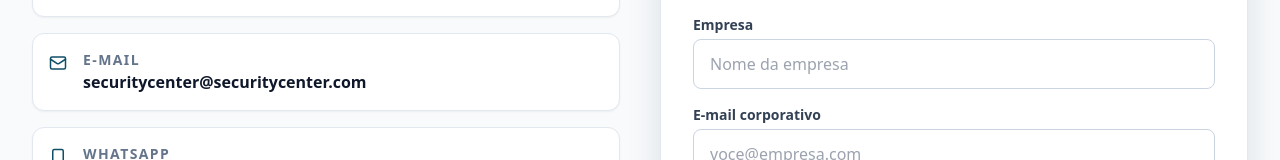
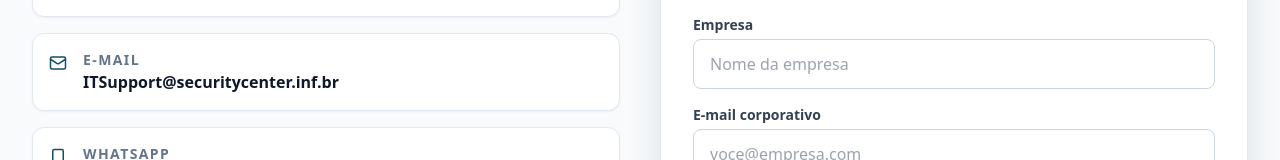
Before and after one commit to CassioJ2/SecurityCenter, a React (Vite) app: page / in a window 1280 px wide. Shown: the part 4359-4519 px from the top of the page. Built offline with nearby package versions, Linux system fonts and the light colour scheme; the HTML template or start-up script is replaced by a standard one.

Commit message:
Update contact email

```diff
--- a/src/App.jsx
+++ b/src/App.jsx
@@ -120,7 +120,7 @@ ${mensagem}
 Enviado através do site SecurityCenter
     `.trim();
 
-    const mailtoLink = `mailto:contato@securitycenter.com?subject=Solicitação de Contato Comercial - ${empresa || 'SecurityCenter'}&body=${encodeURIComponent(emailBody)}`;
+    const mailtoLink = `mailto:ITSupport@securitycenter.inf.br?subject=Solicitação de Contato Comercial - ${empresa || 'SecurityCenter'}&body=${encodeURIComponent(emailBody)}`;
 
     window.location.href = mailtoLink;
   };
@@ -325,13 +325,13 @@ Enviado através do site SecurityCenter
                   </div>
                 </a>
                 <a
-                  href="mailto:securitycenter@securitycenter.com"
+                  href="mailto:ITSupport@securitycenter.inf.br"
                   className="flex items-start gap-4 rounded-xl border border-slate-200 bg-white p-4 shadow-sm transition hover:border-brand-300"
                 >
                   <Mail className="mt-1 text-brand-700" size={18} aria-hidden="true" />
                   <div>
                     <p className="text-sm font-semibold uppercase tracking-[0.1em] text-slate-500">E-mail</p>
-                    <p className="font-semibold text-slate-900">securitycenter@securitycenter.com</p>
+                    <p className="font-semibold text-slate-900">ITSupport@securitycenter.inf.br</p>
                   </div>
                 </a>
                 <a
```
